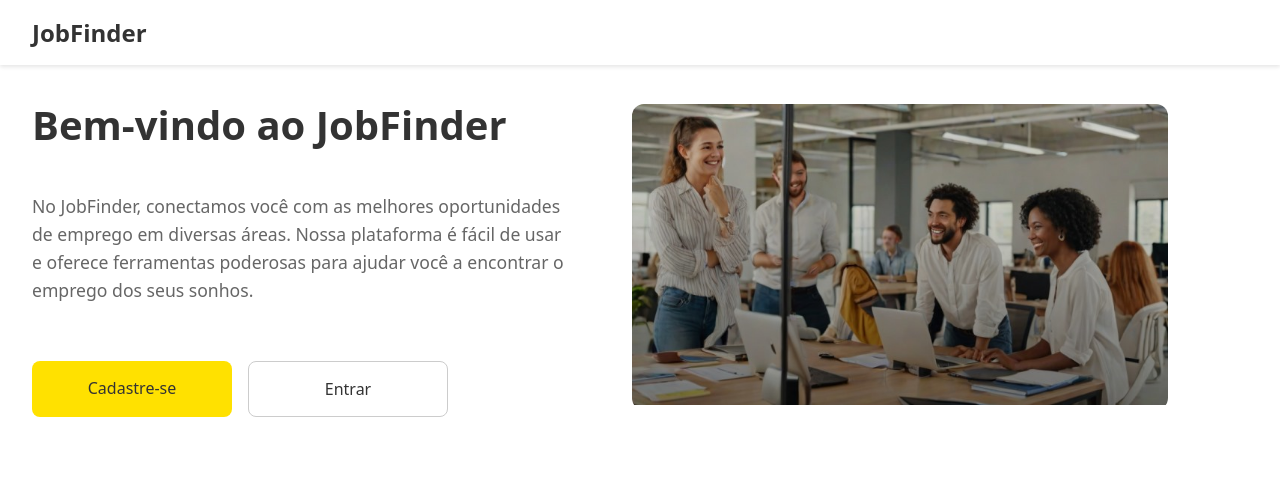
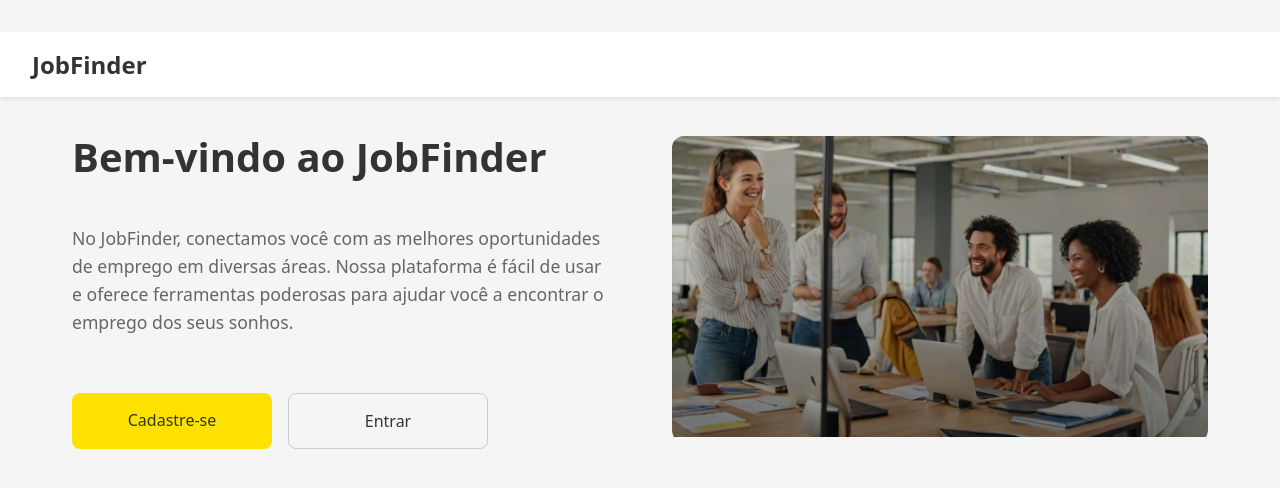
Before and after one commit to reyneralegria13/App-JobFinderv1, a React (Vite) app in the folder sistema/front end/react/: page / in a window 1280 px wide. Shown: the top 488 px of the page. Built offline with nearby package versions, Linux system fonts and the light colour scheme.

Commit message:
Update index.jsx

```diff
--- a/sistema/front end/react/src/pages/Home/index.jsx
+++ b/sistema/front end/react/src/pages/Home/index.jsx
@@ -6,7 +6,7 @@ import imagem from '../../img/img_principal.jpeg'
 function Home() {
   return (
 
-    <div>
+    <div className='body'>
       <header class="header">
       <div class="logo">JobFinder</div>
 
```
